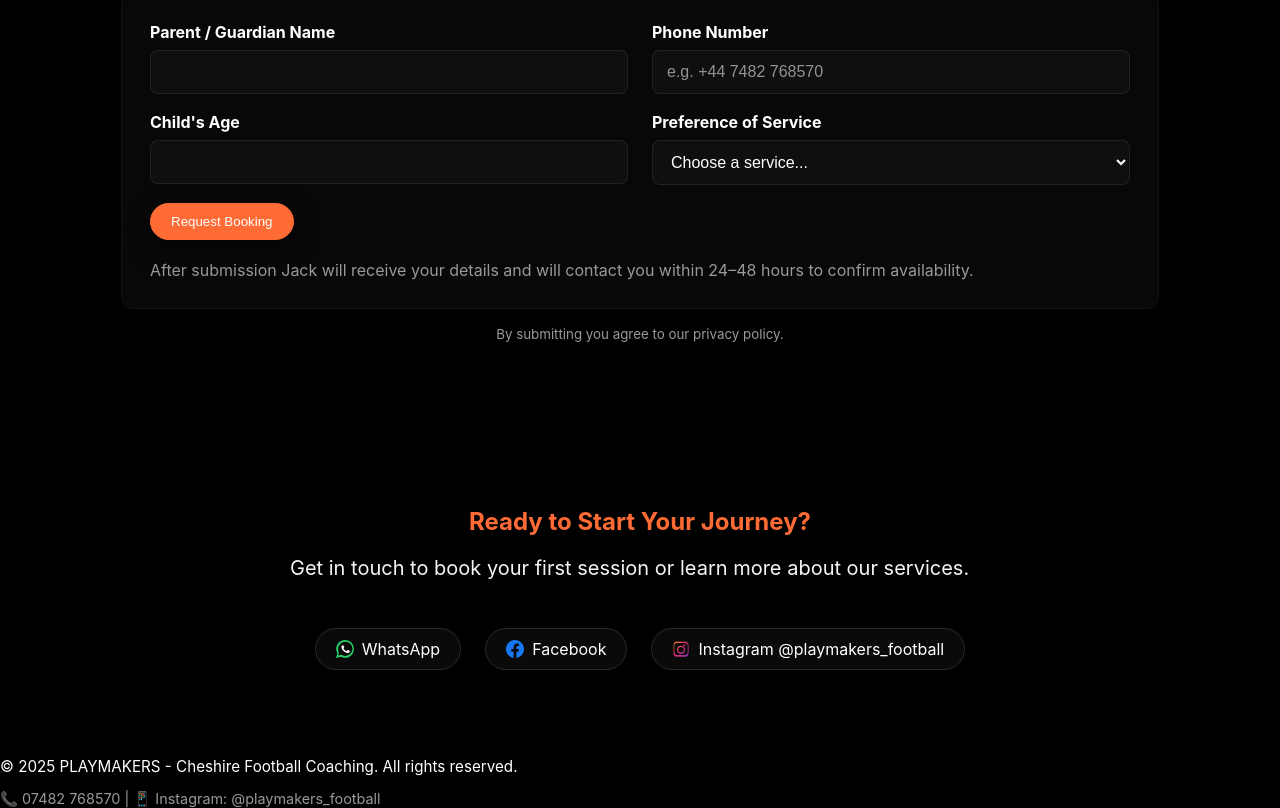
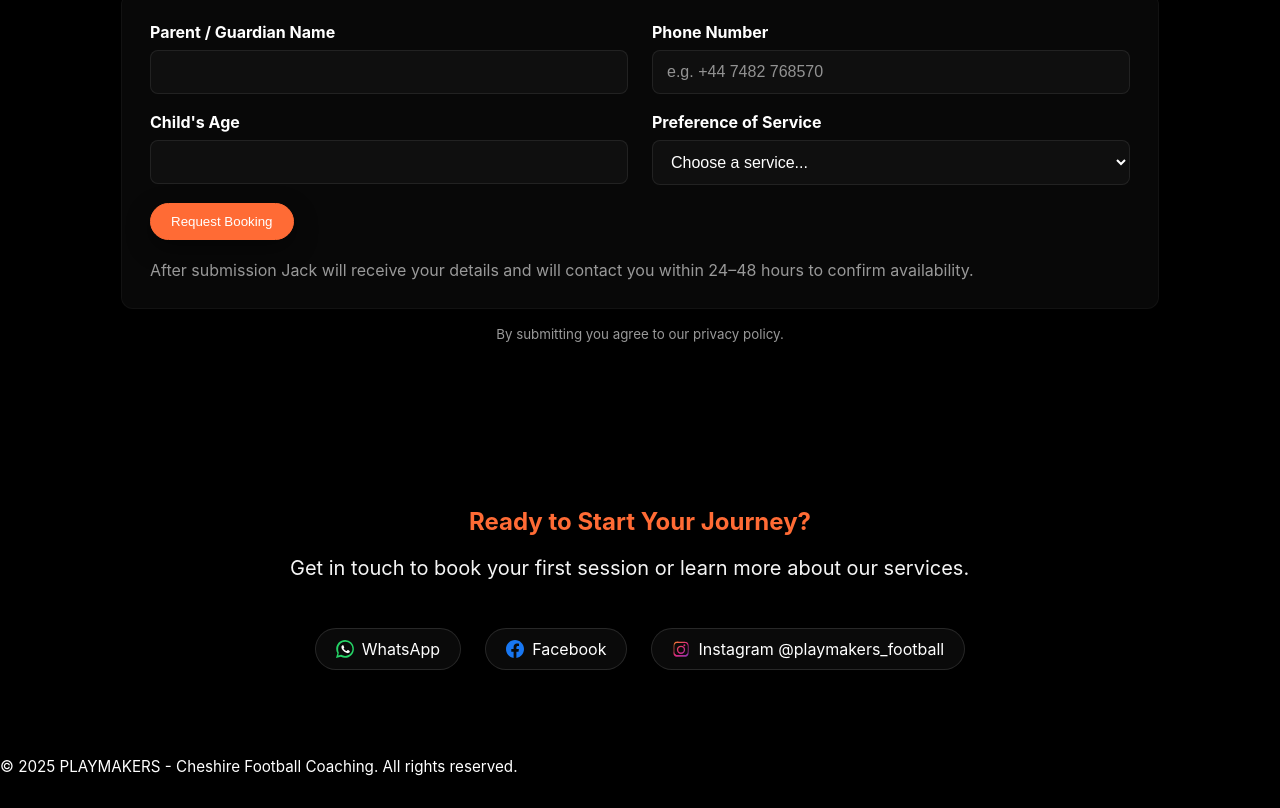
Before and after one commit to htkq6t5g6m-cell/playmakers-website, a React (Vite) app in the folder react-app/: page / in a window 1280 px wide. Shown: the part 7282-8090 px from the top of the page. After the commit the page ends 8058 px from the top, so only its background shows below. Built offline with nearby package versions, Linux system fonts and the light colour scheme.

Commit message:
chore(ui): remove duplicate footer contact text and styles

```diff
--- a/react-app/src/App.css
+++ b/react-app/src/App.css
@@ -1488,11 +1488,6 @@ body { background: #000; color: var(--color-white); }
 .footer-text {
     font-size: 0.95rem;
     margin-bottom: 10px;
-}
-
-.footer-contact {
-    font-size: 0.9rem;
-    color: var(--color-grey-medium);
 }
 
 /* ===========================
--- a/react-app/src/components/Footer.jsx
+++ b/react-app/src/components/Footer.jsx
@@ -8,9 +8,6 @@ const Footer = () => {
         <p className="footer-text">
           © 2025 PLAYMAKERS - Cheshire Football Coaching. All rights reserved.
         </p>
-        <p className="footer-contact">
-          📞 {contactInfo.phoneFormatted} | 📱 Instagram: {contactInfo.instagramHandle}
-        </p>
       </div>
     </footer>
   );
```
Also changed, not shown: 2 other files (tests, documents, lock files or other folders).
